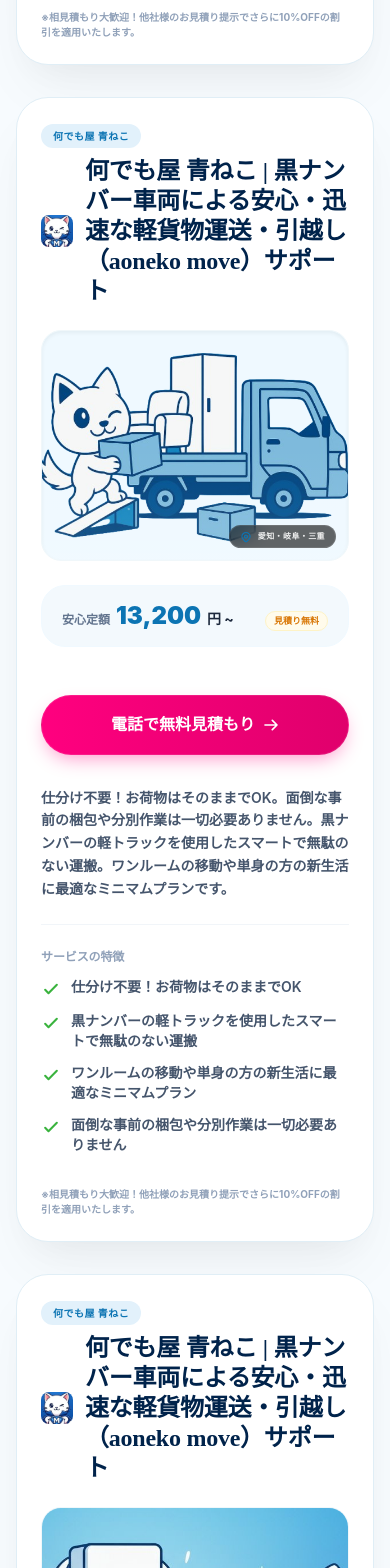
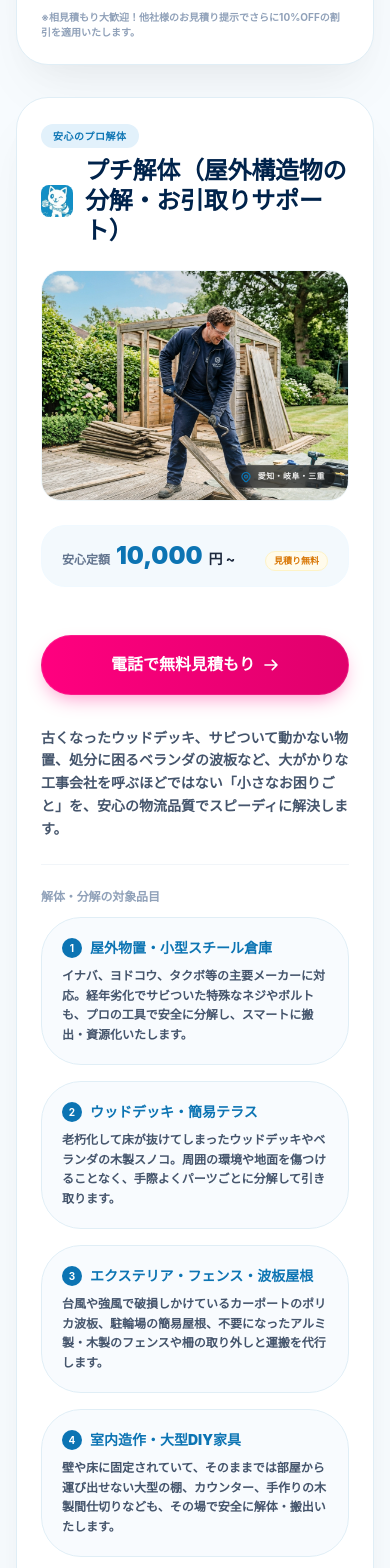
Before and after one commit to nandemoyaaoneko/aoneko, a React (Vite) app: page / in a window 390 px wide. Shown: the part 3920-5488 px from the top of the page. Built offline with nearby package versions, Linux system fonts and the light colour scheme; a web font is replaced by a local one.

Commit message:
Add new service: プチ解体 (Petit Demolition) with custom 2.5rem rounded grid layout

```diff
--- a/src/components/ServiceCard.jsx
+++ b/src/components/ServiceCard.jsx
@@ -110,6 +110,50 @@ export default function ServiceCard({
 
           {/* Features Checklist */}
           <div>
+            {title.includes("プチ解体") ? (
+              <div className="space-y-4">
+                <h4 className="text-xs text-slate-400 font-black tracking-wider uppercase mb-3">解体・分解の対象品目</h4>
+                <div className="grid grid-cols-1 md:grid-cols-2 gap-4">
+                  <div className="bg-[#F3F9FD]/60 border border-[#E0EEF6] p-5 rounded-[2.5rem] flex flex-col justify-start hover:scale-[1.01] transition-transform duration-300">
+                    <h5 className="font-black text-sm text-[#0C74B3] mb-2 flex items-center gap-2">
+                      <span className="bg-[#0C74B3] text-white text-[10px] w-5 h-5 rounded-full flex items-center justify-center font-bold">1</span>
+                      屋外物置・小型スチール倉庫
+                    </h5>
+                    <p className="text-slate-600 text-xs font-semibold leading-relaxed">
+                      イナバ、ヨドコウ、タクボ等の主要メーカーに対応。経年劣化でサビついた特殊なネジやボルトも、プロの工具で安全に分解し、スマートに搬出・資源化いたします。
+                    </p>
+                  </div>
+                  <div className="bg-[#F3F9FD]/60 border border-[#E0EEF6] p-5 rounded-[2.5rem] flex flex-col justify-start hover:scale-[1.01] transition-transform duration-300">
+                    <h5 className="font-black text-sm text-[#0C74B3] mb-2 flex items-center gap-2">
+                      <span className="bg-[#0C74B3] text-white text-[10px] w-5 h-5 rounded-full flex items-center justify-center font-bold">2</span>
+                      ウッドデッキ・簡易テラス
+                    </h5>
+                    <p className="text-slate-600 text-xs font-semibold leading-relaxed">
+                      老朽化して床が抜けてしまったウッドデッキやベランダの木製スノコ。周囲の環境や地面を傷つけることなく、手際よくパーツごとに分解して引き取ります。
+                    </p>
+                  </div>
+                  <div className="bg-[#F3F9FD]/60 border border-[#E0EEF6] p-5 rounded-[2.5rem] flex flex-col justify-start hover:scale-[1.01] transition-transform duration-300">
+                    <h5 className="font-black text-sm text-[#0C74B3] mb-2 flex items-center gap-2">
+                      <span className="bg-[#0C74B3] text-white text-[10px] w-5 h-5 rounded-full flex items-center justify-center font-bold">3</span>
+                      エクステリア・フェンス・波板屋根
+                    </h5>
+                    <p className="text-slate-600 text-xs font-semibold leading-relaxed">
+                      台風や強風で破損しかけているカーポートのポリカ波板、駐輪場の簡易屋根、不要になったアルミ製・木製のフェンスや柵の取り外しと運搬を代行します。
+                    </p>
+                  </div>
+                  <div className="bg-[#F3F9FD]/60 border border-[#E0EEF6] p-5 rounded-[2.5rem] flex flex-col justify-start hover:scale-[1.01] transition-transform duration-300">
+                    <h5 className="font-black text-sm text-[#0C74B3] mb-2 flex items-center gap-2">
+                      <span className="bg-[#0C74B3] text-white text-[10px] w-5 h-5 rounded-full flex items-center justify-center font-bold">4</span>
+                      室内造作・大型DIY家具
+                    </h5>
+                    <p className="text-slate-600 text-xs font-semibold leading-relaxed">
+                      壁や床に固定されていて、そのままでは部屋から運び出せない大型の棚、カウンター、手作りの木製間仕切りなども、その場で安全に解体・搬出いたします。
+                    </p>
+                  </div>
+                </div>
+              </div>
+            ) : (
+              <>
                 <h4 className="text-xs text-slate-400 font-black tracking-wider uppercase mb-3">サービスの特徴</h4>
                 <ul className="space-y-3">
                   {features.map((feature, idx) => (
@@ -121,6 +165,8 @@ export default function ServiceCard({
                     </li>
                   ))}
                 </ul>
+              </>
+            )}
             {title.includes("不用品買取") && (
               <div className="mt-4 pt-3 border-t border-sky-100/20 text-left space-y-3">
                 <p className="text-[8px] sm:text-[9px] text-sky-800/40 leading-normal font-medium">
--- a/src/data/services.jsx
+++ b/src/data/services.jsx
@@ -48,6 +48,24 @@ const services = [
     ],
     icon: (
       <img src="/assets/icon_weeding.png" alt="草刈り・庭木手入れ アイコン" className="w-full h-full object-cover rounded-lg" />
+    )
+  },
+  {
+    title: "プチ解体",
+    detailTitle: "プチ解体（屋外構造物の分解・お引取りサポート）",
+    price: "10,000",
+    badge: "安心のプロ解体",
+    imageSrc: "/assets/service_demolition.png",
+    description: "古くなったウッドデッキ、サビついて動かない物置、処分に困るベランダの波板など、大がかりな工事会社を呼ぶほどではない「小さなお困りごと」を、安心の物流品質でスピーディに解決します。",
+    locationTag: "愛知・岐阜・三重",
+    features: [
+      "屋外物置・小型スチール倉庫の分解",
+      "ウッドデッキ・簡易テラスの撤去",
+      "エクステリア・フェンス・波板屋根の取り外し",
+      "室内造作・大型DIY家具・カウンターの解体"
+    ],
+    icon: (
+      <img src="/assets/icon_demolition.png" alt="プチ解体 アイコン" className="w-full h-full object-cover rounded-lg" />
     )
   },
   {
```
Also changed, not shown: public/assets/icon_demolition.png (added), public/assets/service_demolition.png (added). Lines whose indentation alone changed are shown as unchanged.
